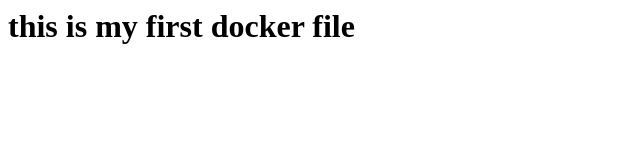
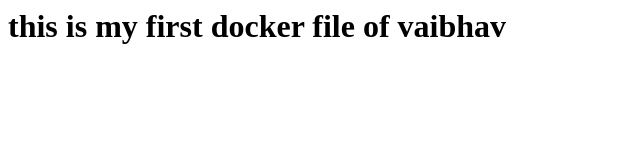
Before and after one commit to vaibhav070398/vaibhav070398, a plain HTML site: page index.html in a window 1280 px wide. Shown: the whole page, without its empty margins (0-640 px from the left). Drawn offline with Linux system fonts and the light colour scheme.

Commit message:
updated file

```diff
--- a/index.html
+++ b/index.html
@@ -1 +1 @@
-<h1> this is my first docker file</h1>
+<h1> this is my first docker file of vaibhav </h1>
```
